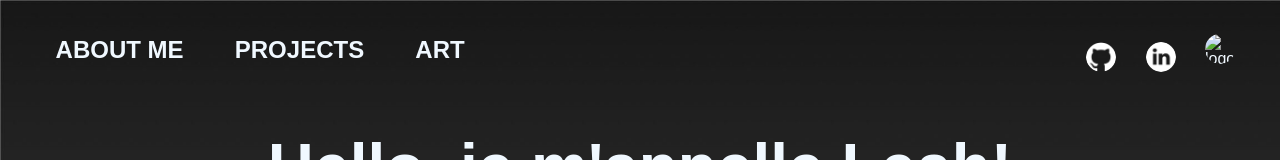
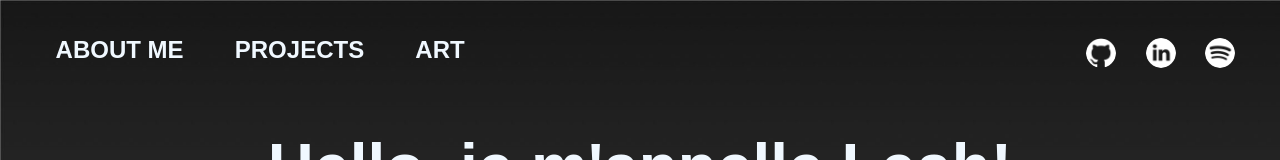
Before and after one commit to Hela6/leahJLportfolio, a plain HTML site: page index.html in a window 1280 px wide. Shown: the top 160 px of the page. Drawn offline with Linux system fonts and the light colour scheme; a web font is replaced by a local one.

Commit message:
logo spotify

```diff
--- a/index.html
+++ b/index.html
@@ -41,7 +41,7 @@
                     target="_blank"><img src="logo/linkedin.png" alt="logo linkedin" class="logo" /></a></div>
             <div class="logo_container"><a
                     href="https://open.spotify.com/user/9herm2hm1dtyrqo18m0o8vmne?si=7f9fb16e736d4c9a"
-                    target="_blank"><img src="logo/spotify_32px.png" alt="logo music" class="logo" /></a></div>
+                    target="_blank"><img src="logo/spotify.png" alt="logo music" class="logo" /></a></div>
         </div>
     </nav>
 
```
